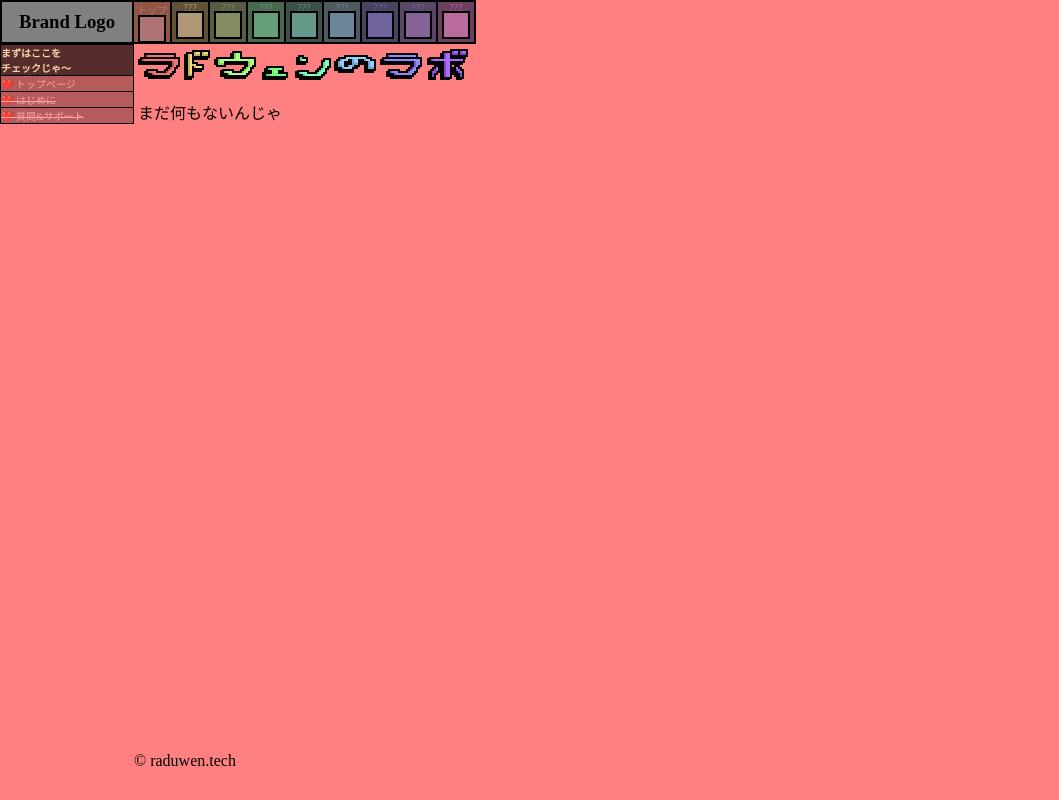
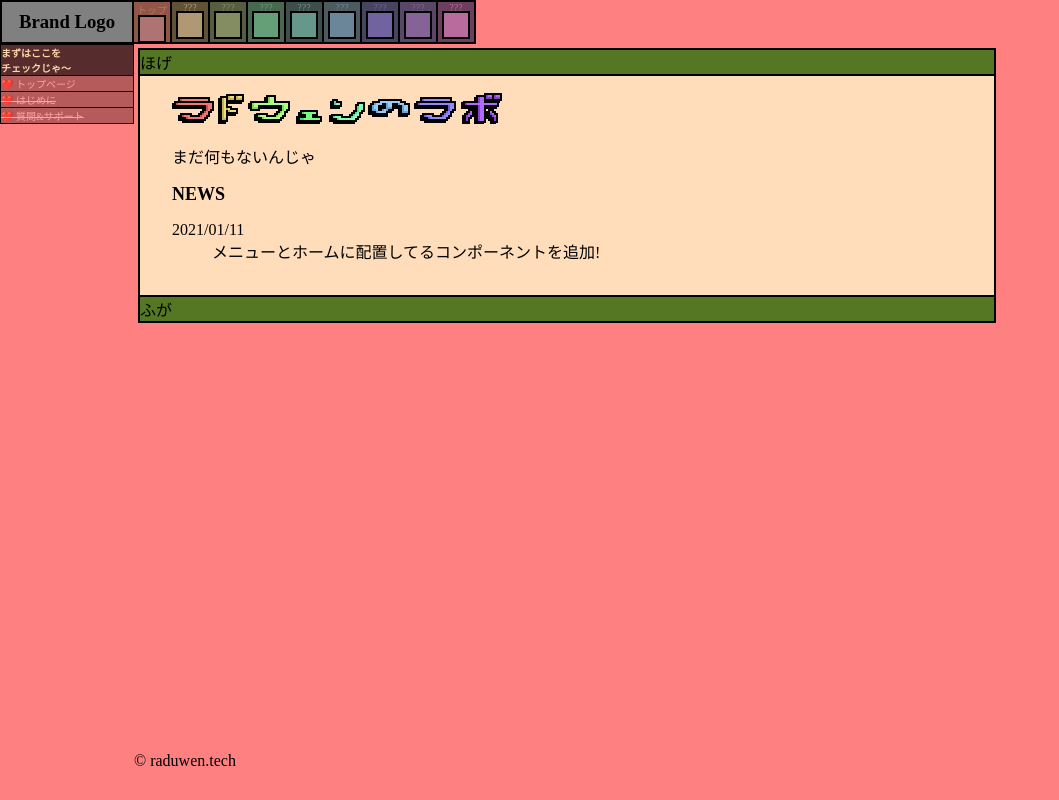
Before and after one commit to raduwen/raduwen.github.io, a Next.js app: page /home in a window 1280 px wide. Shown: the whole page, without its empty margins (0-1059 px from the left). Built offline with nearby package versions, Linux system fonts and the light colour scheme.

Commit message:
add news

```diff
--- a/pages/home/index.jsx
+++ b/pages/home/index.jsx
@@ -2,9 +2,10 @@ import styles from '@/styles/layout.module.css'
 
 import Logo from '@/components/Logo'
 import Copyright from '@/components/Copyright'
-
 import MainMenu from '@/components/MainMenu'
 import SubMenu from '@/components/SubMenu'
+
+import Box, { BoxBody, BoxBar } from '@/components/Box'
 
 const HomePage = () => {
   return (
@@ -18,10 +19,24 @@ const HomePage = () => {
       </aside>
 
       <main className={styles.main}>
-        <Logo />
-        <p>
-          まだ何もないんじゃ
-        </p>
+        <Box>
+          <BoxBar>ほげ</BoxBar>
+          <BoxBody>
+            <section>
+              <Logo />
+              <p>まだ何もないんじゃ</p>
+            </section>
+
+            <section>
+              <h2 style={{ fontSize: '18px' }}>NEWS</h2>
+              <dl>
+                <dt>2021/01/11</dt>
+                <dd>メニューとホームに配置してるコンポーネントを追加!</dd>
+              </dl>
+            </section>
+          </BoxBody>
+          <BoxBar>ふが</BoxBar>
+        </Box>
       </main>
 
       <footer className={styles.footer}>
```
